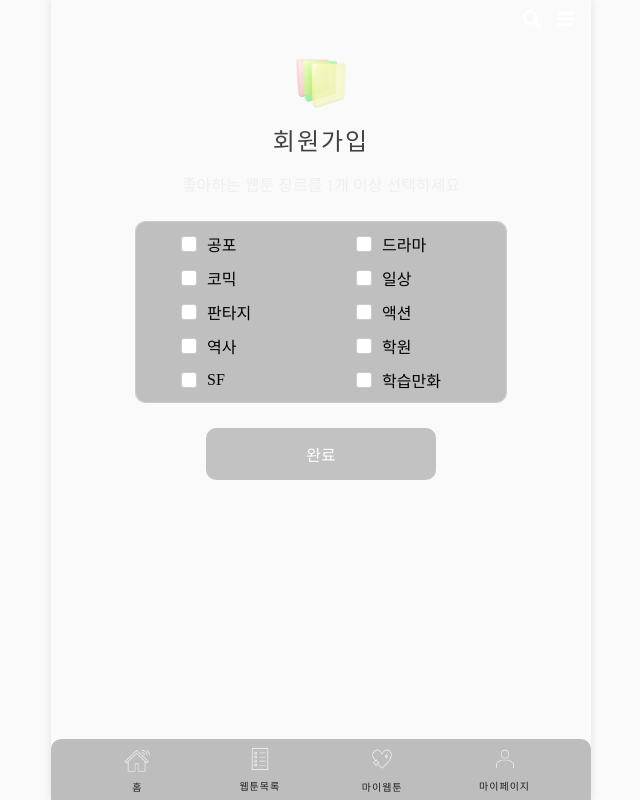
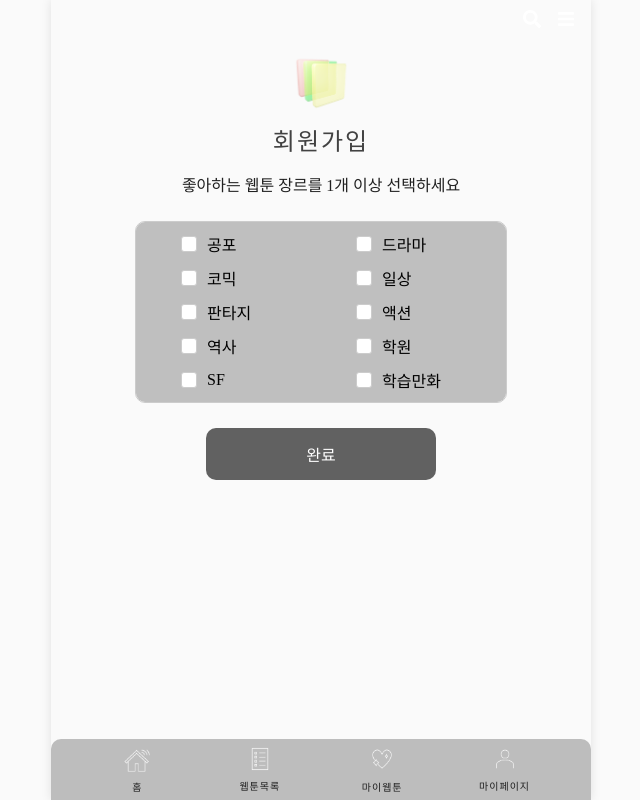
Before and after one commit to pknu-wap/2023_2_Toonder2.0, a React (Create React App) app in the folder frontend/: page /join/step2 in a window 1280 px wide. Shown: the whole page, without its empty margins (319-959 px from the left). Built offline with nearby package versions, Linux system fonts and the light colour scheme; no server answers; the HTML template or start-up script is replaced by a standard one; a web font is replaced by a local one.

Commit message:
feat : 테마별 색상 지정

```diff
--- a/frontend/src/component/freeboard/BoardLayout.js
+++ b/frontend/src/component/freeboard/BoardLayout.js
@@ -42,7 +42,8 @@ const ListContainer = styled.div`
 
 export const BoardBtn = styled.button`
   font-family: "NIXGONM-Vb";
-  background-color: #6e6e6e;
+  background-color:
+  ${({ theme }) => theme.btnBackground};
   border: none;
   color: #e2e2e2;
   font-size: 14px;
--- a/frontend/src/component/freeboard/PostView.js
+++ b/frontend/src/component/freeboard/PostView.js
@@ -273,9 +273,7 @@ function PostView() {
       </PostContentContainer>
 
       {/* 댓글 */}
-      <div style={{ color: "#e2e2e2", textAlign: "left", fontSize: "18px" }}>
-        댓글
-      </div>
+      <Text>댓글</Text>
       <CommentContainer>
         {filteredComments.map((comment) => (
           <CommentInnerContainer key={comment.cmtNo}>
@@ -286,7 +284,7 @@ function PostView() {
                     style={{ fontFamily: "NIXGONB-Vb-B" }}
                   >{`${comment.memName}`}</div>
                   <CommentWriteForm
-                    style={{marginTop:"0px"}}
+                    style={{ marginTop: "0px" }}
                     value={
                       editingCommentNo === comment.cmtNo
                         ? editedComment
@@ -513,7 +511,7 @@ const CommentWriteForm = styled.textarea`
   border-color: ${({ theme }) => theme.commentWriteForm};
   background: ${({ theme }) => theme.commentWriteForm};
   font-size: 14px;
-  color: #efefef;
+  color:  ${({ theme }) => theme.text};
   width: 100%;
   border-radius: 10px;
   box-sizing: border-box;
@@ -528,7 +526,7 @@ const CommentWriteForm = styled.textarea`
   }
 
   &::placeholder {
-    color: #cccccc;
+    color: ${({ theme }) => theme.placeholder};
   }
 `;
 
@@ -544,4 +542,10 @@ const CommentSubmitBtn = styled.button`
   cursor: pointer;
 `;
 
+const Text = styled.div`
+  color: ${({ theme }) => theme.text};
+  text-align: left;
+  font-size: 18px;
+`;
+
 export default PostView;
--- a/frontend/src/component/join/JoinPageStep1.js
+++ b/frontend/src/component/join/JoinPageStep1.js
@@ -4,6 +4,7 @@ import { useNavigate } from "react-router-dom";
 import { Input, PwInput, Btn } from "../login/LoginPage";
 import styles from "./JoinPage.module.css";
 // import { IconName } from "react-icons/fa";
+import styled from "styled-components";
 
 function JoinPageStep1() {
   const [firstName, setFirstName] = useState(""); // 이름 값
@@ -144,20 +145,23 @@ function JoinPageStep1() {
             onChange={handleCheckPw}
           />
           <div className={styles.errorMsgStyle}>{pwCheckErrorMsg}</div>
-          <Btn
-            style={{
-              marginBottom: "50px",
-              // input들이 정확히 입력되지 않았을 때는 버튼 색이 원래의 50%만큼 투명하게 보이도록 설정
-              backgroundColor: notAllow ? "#6e6e6e66" : "#6e6e6e",
-            }}
+          <ThemedBtn
+            notAllow={notAllow}
             type="submit"
             disabled={notAllow}
           >
             다음
-          </Btn>
+          </ThemedBtn>
         </form>
     </>
   );
 }
 
+export const ThemedBtn = styled(Btn)`
+  margin-bottom: 50px;
+  background-color: ${({ theme, notAllow }) => (notAllow ? theme.btnBackgroundDisabled : theme.btnBackground)};
+  // 기타 버튼 스타일
+`;
+
+
 export default JoinPageStep1;
--- a/frontend/src/component/join/JoinPageStep2.js
+++ b/frontend/src/component/join/JoinPageStep2.js
@@ -1,11 +1,12 @@
 import React, { useState, useEffect } from "react";
 import { useLocation, useNavigate } from "react-router-dom";
 import { hashtagOptions } from "./hashtagOptions";
-import { Btn } from "../login/LoginPage";
+import { ThemedBtn } from "./JoinPageStep1";
 import Header from "../background/Header";
 import styles from "./JoinPage.module.css";
 import axios from "axios";
 import supabase from "../supabase";
+import styled from "styled-components";
 
 function JoinPageStep2() {
   const { state } = useLocation(); // useLocation() : useNavigate()로 넘겨받은 파라미터를 취득함
@@ -68,9 +69,7 @@ function JoinPageStep2() {
   return (
     <>
       <Header title="회원가입"></Header>
-        <div style={{ color: "#efefef", marginBottom: "20px" }}>
-          좋아하는 웹툰 장르를 1개 이상 선택하세요
-        </div>
+      <Text>좋아하는 웹툰 장르를 1개 이상 선택하세요</Text>
       <div className={styles.CheckboxContainer}>
         {hashtagOptions.map((hashtag) => (
           <label className={styles.CheckboxLabel}>
@@ -84,19 +83,17 @@ function JoinPageStep2() {
           </label>
         ))}
       </div>
-        <Btn
-          style={{
-            // input들이 정확히 입력되지 않았을 때는 버튼 색이 원래의 50%만큼 투명하게 보이도록 설정
-            backgroundColor: notAllow ? "#6e6e6e66" : "#6e6e6e",
-          }}
-          type="submit"
-          onClick={handleSubmit}
-          disabled={notAllow}
-        >
+
+      <ThemedBtn type="submit" onClick={handleSubmit} notAllow={notAllow}>
         완료
-        </Btn>
+      </ThemedBtn>
     </>
   );
 }
 
+const Text = styled.div`
+  color: ${({ theme }) => theme.text};
+  margin-bottom: 20px;
+`;
+
 export default JoinPageStep2;
--- a/frontend/src/component/login/LoginPage.js
+++ b/frontend/src/component/login/LoginPage.js
@@ -7,9 +7,9 @@ import supabase from "../supabase";
 
 // 아이디 input - 필드
 export const Input = styled.input`
-  background-color: #414141;
+  background-color: ${({ theme }) => theme.inputFormBackground};
   font-family: "NIXGONM-Vb";
-  color: #efefef;
+  color: ${({ theme }) => theme.text};
   border: none;
   border-radius: 0px;
   border-bottom: 1px solid grey;
@@ -21,7 +21,7 @@ export const Input = styled.input`
 
   &::placeholder {
     font-family: "NIXGONM-Vb"; /* placeholder에 폰트 스타일 적용 */
-    color: #bfbfbf;
+    color: ${({ theme }) => theme.inputFormPlaceholder};
   }
 `;
 
@@ -35,7 +35,7 @@ export const PwInput = styled(Input)`
 // submit 버튼
 export const Btn = styled.button`
   font-family: "NIXGONM-Vb";
-  background-color: #6e6e6e;
+  background-color: ${({ theme }) => theme.btnBackground};
   border: none;
   color: white;
   font-size: 16px;
@@ -56,7 +56,7 @@ export const BtnText = styled.button`
   cursor: pointer;
   font-family: "NIXGONM-Vb";
   font-size: 16px;
-  color: #efefef;
+  color: ${({ theme }) => theme.text};
   background: none;
   border: none;
   margin: 5px;
@@ -67,7 +67,7 @@ const Line = styled.div`
   display: flex;
   flex-basis: 100%;
   align-items: center;
-  color: #efefef;
+  color: ${({ theme }) => theme.inputFormPlaceholder};
   font-size: 14px;
   margin-top: 20px;
 
--- a/frontend/src/theme/theme.js
+++ b/frontend/src/theme/theme.js
@@ -27,20 +27,26 @@ export const lightTheme = {
   footerBackground: "#bdbdbd",
   footerText: "#212121",
   text: "#212121",
-  containerBorder: "#9e9e9e",
-  postText: "#212121",
-  postProperty: "#424242",
-  commentForm: "#e0e0e0",
-  commentWriteForm: "#bdbdbd",
-  placeholderText: "#929292",
+  btnBackground: "#212121",
+  btnBackgroundDisabled: "#616161", // 회원가입 페이지 입력 폼 유효성 미통과시
+  containerBorder: "#9e9e9e", // 테두리
+  postText: "#212121", // 글 제목
+  postProperty: "#424242", // 글 속성 (작성일자, 조회수, 작성자 등)
+  commentForm: "#e0e0e0", // 댓글란
+  commentWriteForm: "#bdbdbd", // 댓글 작성 폼
+  placeholderText: "#929292", // 댓글 작성 폼 placeholer
   paginationDefault: "#9e9e9e",
   paginationHover: "#bdbdbd",
+  inputFormBackground: "#fafafa", // 로그인 & 회원가입 input
+  inputFormPlaceholder: "#757575", // 로그인 & 회원가입 input placeholder
 };
 export const darkTheme = {
   font: "NIXGONM-Vb", // 폰트 추가
   header: "#efefef",
   body: "#414141",
   text: "#efefef",
+  btnBackground: "#6e6e6e",
+  btnBackgroundDisabled: "#6e6e6e66",
   footerBackground: "#121212",
   footerText: "#efefef",
   containerBorder: "#d8d8d8",
@@ -51,4 +57,6 @@ export const darkTheme = {
   placeholderText: "#cccccc",
   paginationDefault: "grey",
   paginationHover: "black",
+  inputFormBackground: "#414141",
+  inputFormPlaceholder: "#bfbfbf;",
 };
```
Lines whose indentation alone changed are shown as unchanged.
